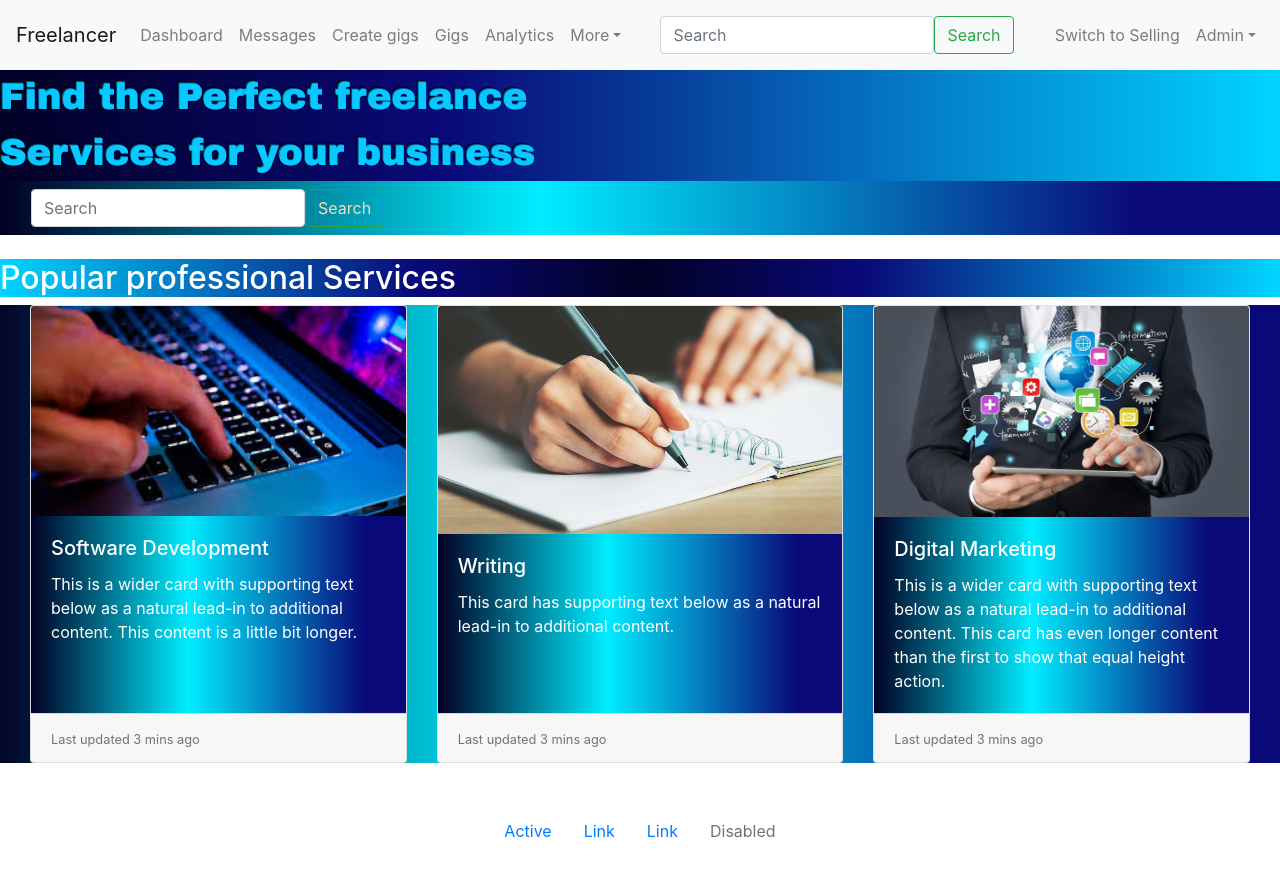
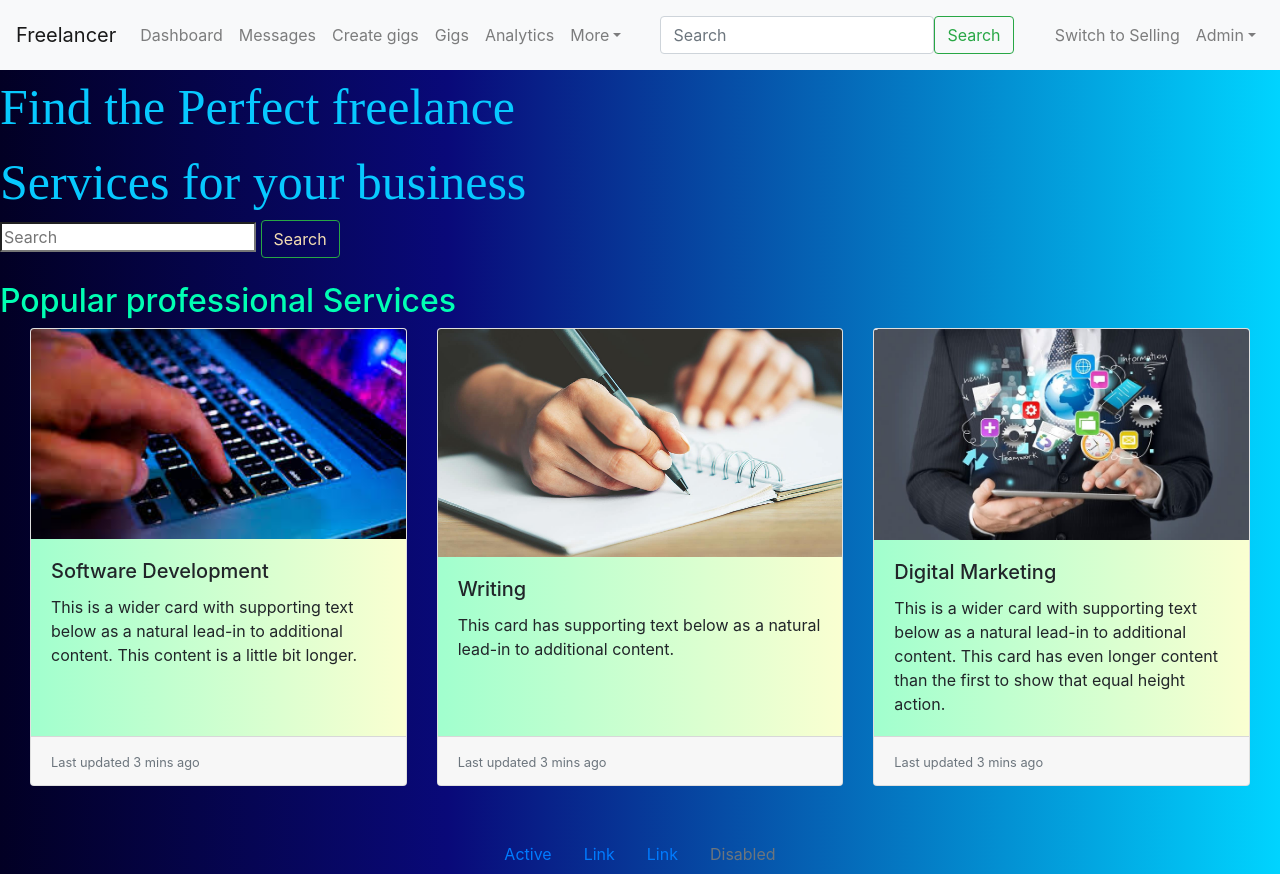
Before and after one commit to HAMZA-420/Freelancer, a plain HTML site: page Home/Home.html in a window 1280 px wide. Before the commit the page ends 851 px from the top, so only its background shows below. Drawn offline with nearby package versions, Linux system fonts and the light colour scheme.

Commit message:
Desiging Home Page

```diff
--- a/Home/Home.html
+++ b/Home/Home.html
@@ -9,7 +9,7 @@
     <!-- Bootstrap CSS -->
     <link rel="stylesheet" href="https://stackpath.bootstrapcdn.com/bootstrap/4.3.1/css/bootstrap.min.css" integrity="sha384-ggOyR0iXCbMQv3Xipma34MD+dH/1fQ784/j6cY/iJTQUOhcWr7x9JvoRxT2MZw1T" crossorigin="anonymous">
   </head>
-  <body>
+  <body style="background: linear-gradient(90deg, rgba(2,0,36,1) 0%, rgba(9,9,121,1) 35%, rgba(0,212,255,1) 100%);"">
 
     <!-- Optional JavaScript -->
     <!-- jQuery first, then Popper.js, then Bootstrap JS -->
@@ -86,48 +86,34 @@
 
       <div >
         <div style="
-          font-size: 37px;
+          font-size: 50px;
           color: #07c9ff;
-          font-family: Arial Black, Gadget, sans-serif;
-          text-shadow: 0px 0px 0 rgb(-42,152,206),
-                       -1px -1px  0 rgb(-91,103,157),
-                       -2px -2px 1px rgba(0,0,0,0.6),
-                       -2px -2px 1px rgba(0,0,0,0.5),
-                       0px 0px 1px rgba(0,0,0,.2);
-                       background: rgb(2,0,36);
-background: linear-gradient(90deg, rgba(2,0,36,1) 0%, rgba(9,9,121,1) 35%, rgba(0,212,255,1) 100%);"
+          font-family: 'Times New Roman', Times, serif;
+
+"
 
        >Find the Perfect freelance <br> Services for your business</div>
-        <nav class="navbar navbar-light bg-light" style="background: rgb(2,0,36);
-        background: linear-gradient(90deg, rgba(2,0,36,1) 0%, rgba(0,237,255,1) 42%, rgba(9,9,121,1) 89%, rgba(9,9,121,1) 100%);
-        color:white">
-          <div class="container-fluid" >
-            <form class="d-flex">
-              <input class="form-control me-2" type="search" placeholder="Search" aria-label="Search">
+
+
+              <input  type="search" placeholder="Search" aria-label="Search">
               <button class="btn btn-outline-success" type="submit" style="color: wheat;">Search</button>
-            </form>
-          </div>
-        </nav>
+
+
       </div>
 
       <br>
 
       <div >
-        <h2 style="background: rgb(2,0,36);
-        background: radial-gradient(circle, rgba(2,0,36,1) 0%, rgba(9,9,121,1) 35%, rgba(0,212,255,1) 100%); color: white;">
+        <h2 style="color: rgb(0, 255, 179)" >
           Popular professional Services
         </h2>
-        <div class="row row-cols-1 row-cols-md-3 g-4" style="background: rgb(2,0,36);
-        background: linear-gradient(90deg, rgba(2,0,36,1) 0%, rgba(0,237,255,1) 42%, rgba(9,9,121,1) 89%, rgba(9,9,121,1) 100%);
-        color:white">
+        <div class="row row-cols-1 row-cols-md-3 g-4" >
           <div class="col">
             <div class="card h-100" style="margin-left: 30px;">
               <img src="./CS.jpg" class="card-img-top" alt="...">
-              <div class="card-body" style="background: rgb(2,0,36);
-              background: linear-gradient(90deg, rgba(2,0,36,1) 0%, rgba(0,237,255,1) 42%, rgba(9,9,121,1) 89%, rgba(9,9,121,1) 100%);
-              color:white">
+              <div class="card-body" style=" background: linear-gradient(to right, #a1ffce, #faffd1);">
                 <h5 class="card-title" >Software Development</h5>
-                <p class="card-text">This is a wider card with supporting text below as a natural lead-in to additional content. This content is a little bit longer.</p>
+                <p class="card-text" >This is a wider card with supporting text below as a natural lead-in to additional content. This content is a little bit longer.</p>
               </div>
               <div class="card-footer">
                 <small class="text-muted">Last updated 3 mins ago</small>
@@ -137,9 +123,7 @@ background: linear-gradient(90deg, rgba(2,0,36,1) 0%, rgba(9,9,121,1) 35%, rgba(
           <div class="col">
             <div class="card h-100">
               <img src="./Writing.jpg" class="card-img-top" alt="...">
-              <div class="card-body" style="background: rgb(2,0,36);
-              background: linear-gradient(90deg, rgba(2,0,36,1) 0%, rgba(0,237,255,1) 42%, rgba(9,9,121,1) 89%, rgba(9,9,121,1) 100%);
-              color:white">
+              <div class="card-body" style=" background: linear-gradient(to right, #a1ffce, #faffd1);" >
                 <h5 class="card-title">Writing</h5>
                 <p class="card-text">This card has supporting text below as a natural lead-in to additional content.</p>
               </div>
@@ -151,9 +135,7 @@ background: linear-gradient(90deg, rgba(2,0,36,1) 0%, rgba(9,9,121,1) 35%, rgba(
           <div class="col">
             <div class="card h-100" style="margin-right: 30px;">
               <img src="./DG.jpg" class="card-img-top" alt="...">
-              <div class="card-body" style="background: rgb(2,0,36);
-              background: linear-gradient(90deg, rgba(2,0,36,1) 0%, rgba(0,237,255,1) 42%, rgba(9,9,121,1) 89%, rgba(9,9,121,1) 100%);
-              color:white">
+              <div class="card-body" style=" background: linear-gradient(to right, #a1ffce, #faffd1);" >
                 <h5 class="card-title">Digital Marketing</h5>
                 <p class="card-text">This is a wider card with supporting text below as a natural lead-in to additional content. This card has even longer content than the first to show that equal height action.</p>
               </div>
```
